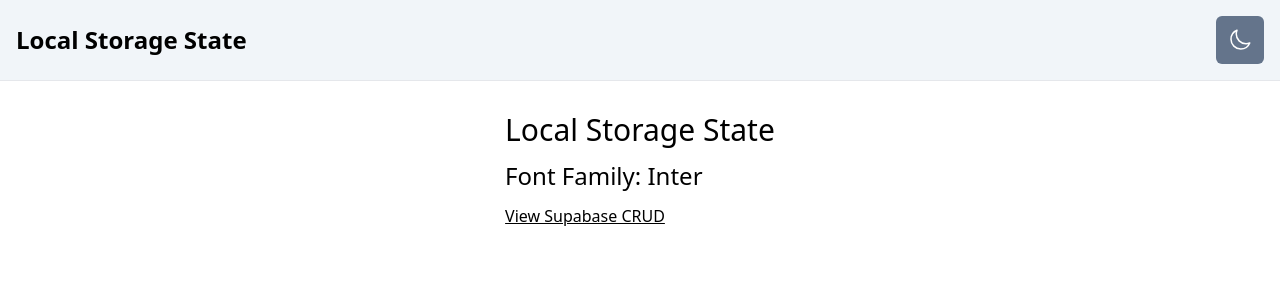
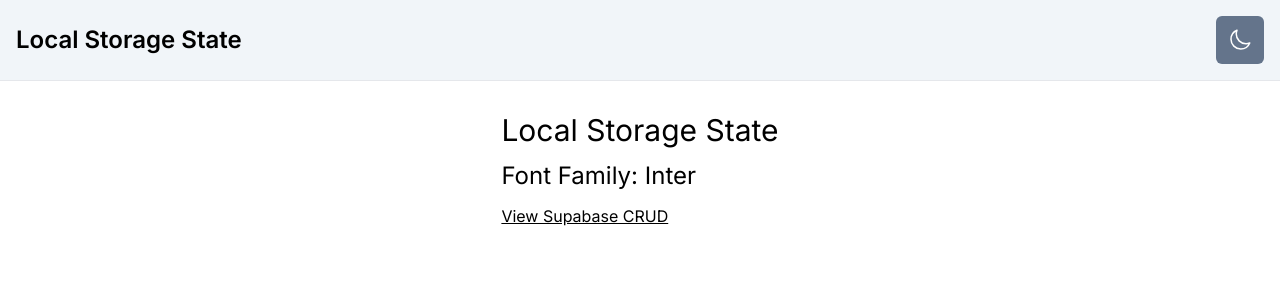
Before and after one commit to Ben888GitHub/nextjs-app-router-client-server, a Next.js app: page / in a window 1280 px wide. Shown: the top 300 px of the page. Built offline with nearby package versions, Linux system fonts and the light colour scheme.

Commit message:
return font optimization

```diff
--- a/app/(with-localstorage)/layout.js
+++ b/app/(with-localstorage)/layout.js
@@ -11,7 +11,7 @@ export const metadata = {
 };
 
 const LocalStorageLayout = ({ children }) => (
-	<div>
+	<div className={inter.className}>
 		<Header pageTitle={pageTitle} />
 		{children}
 	</div>
```
